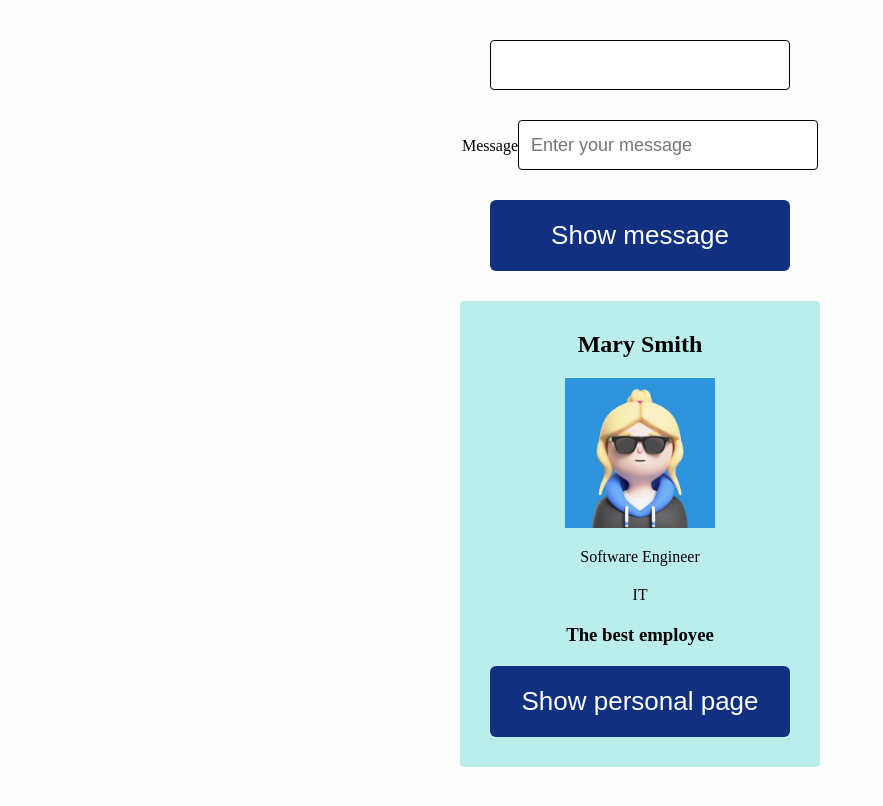
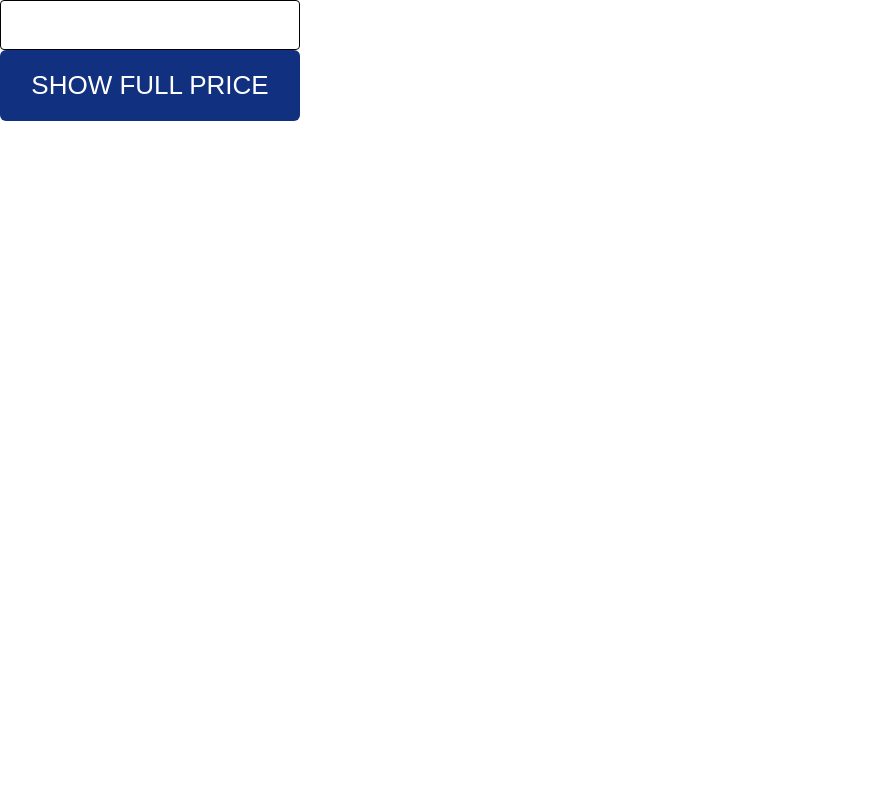
Before and after one commit to katezavertyaeva/55_react_ts, a React (Vite) app: page / in a window 1280 px wide. Shown: the whole page, without its empty margins (0-883 px from the left). Built offline with nearby package versions, Linux system fonts and the light colour scheme.

Commit message:
add consultation4 frontend

```diff
--- a/src/App.tsx
+++ b/src/App.tsx
@@ -11,6 +11,8 @@
 // import Homework06 from "./homeworks/Homework06/Homework06"
 // import Homework07 from "./homeworks/Homework07/Homework07"
 
+//Consultations imports
+import Consultation04 from "./consultations/Consultation04/Consultation04"
 
 function App() {
 
@@ -21,7 +23,8 @@
       {/* <Homework06 /> */}
       {/* <Lesson07 /> */}
       {/* <Homework07/> */}
-      <Lesson08/>
+      {/* <Lesson08/> */}
+      <Consultation04 />
     </>
   )
 }
--- /dev/null
+++ b/src/consultations/Consultation04/Consultation04.tsx
@@ -0,0 +1,30 @@
+import { ChangeEvent, useState } from "react";
+
+import Input from "../../components/Input/Input";
+import Button from "../../components/Button/Button";
+import './styles.css'
+
+function Consultation04() {
+  const [invoiceAmount, setInvoiceAmount] = useState<string>('');
+  const [showTotalPrice, setShowTotalPrice] = useState<boolean>(false);
+
+  const onChangeAmount = (event: ChangeEvent<HTMLInputElement>) => {
+    setInvoiceAmount(event.target.value)
+  }
+  const showTotalPriceHandler = () => {
+    setShowTotalPrice(!showTotalPrice)
+  }
+  console.log(showTotalPrice);
+  return (
+    <div className="consultation04-container">
+      <Input name="invoice_amount" onChange={onChangeAmount} value={invoiceAmount} />
+      <Button name='SHOW FULL PRICE' onClick={showTotalPriceHandler} />
+      {showTotalPrice &&
+        <div>
+          {invoiceAmount}
+        </div>}
+    </div>
+  )
+}
+
+export default Consultation04
--- /dev/null
+++ b/src/consultations/Consultation04/styles.css
@@ -0,0 +1,10 @@
+.lesson08-container {
+  display: flex;
+  flex-direction: column;
+  align-items: center;
+  justify-content: center;
+  gap: 30px;
+  flex: 1;
+  padding: 40px;
+  background-color: rgb(253, 253, 253);
+}
```
